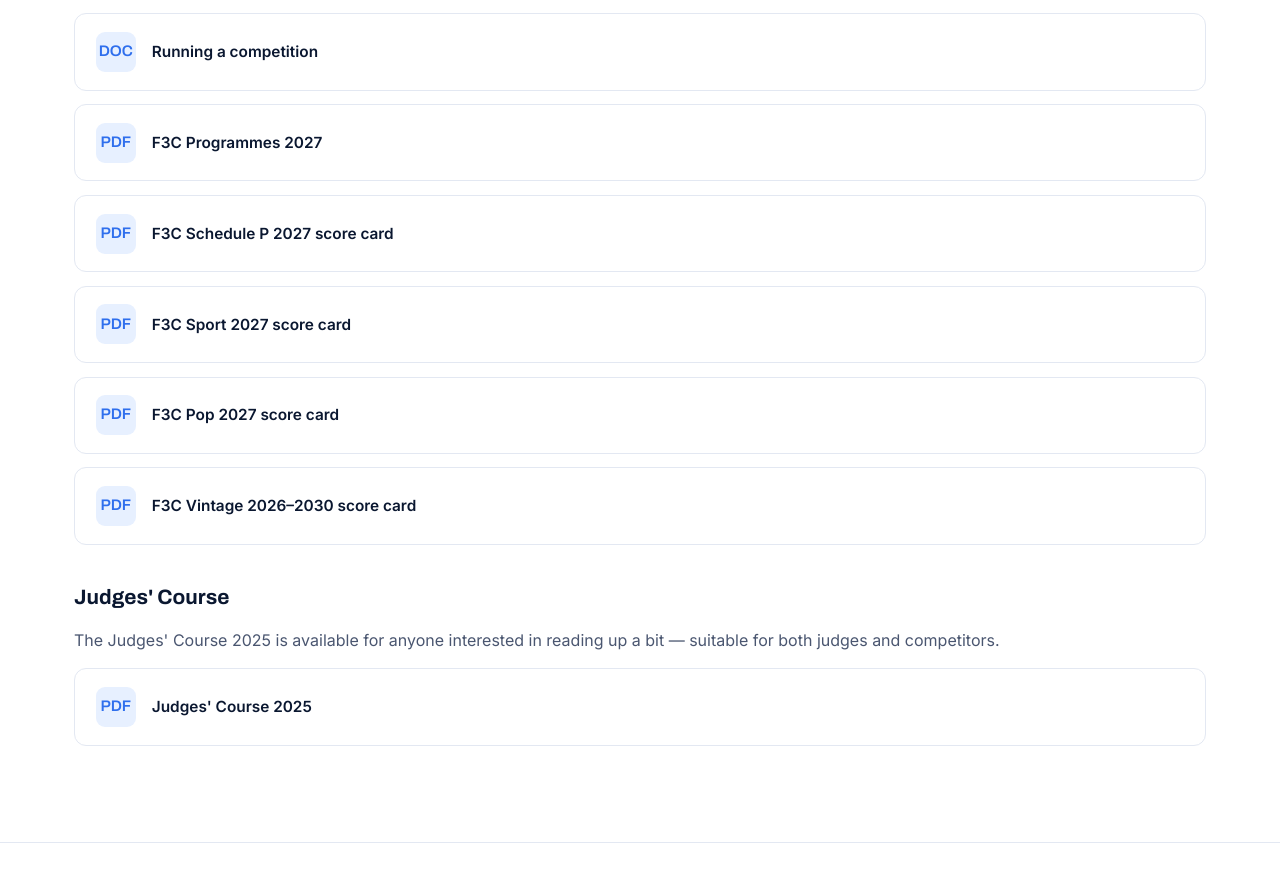
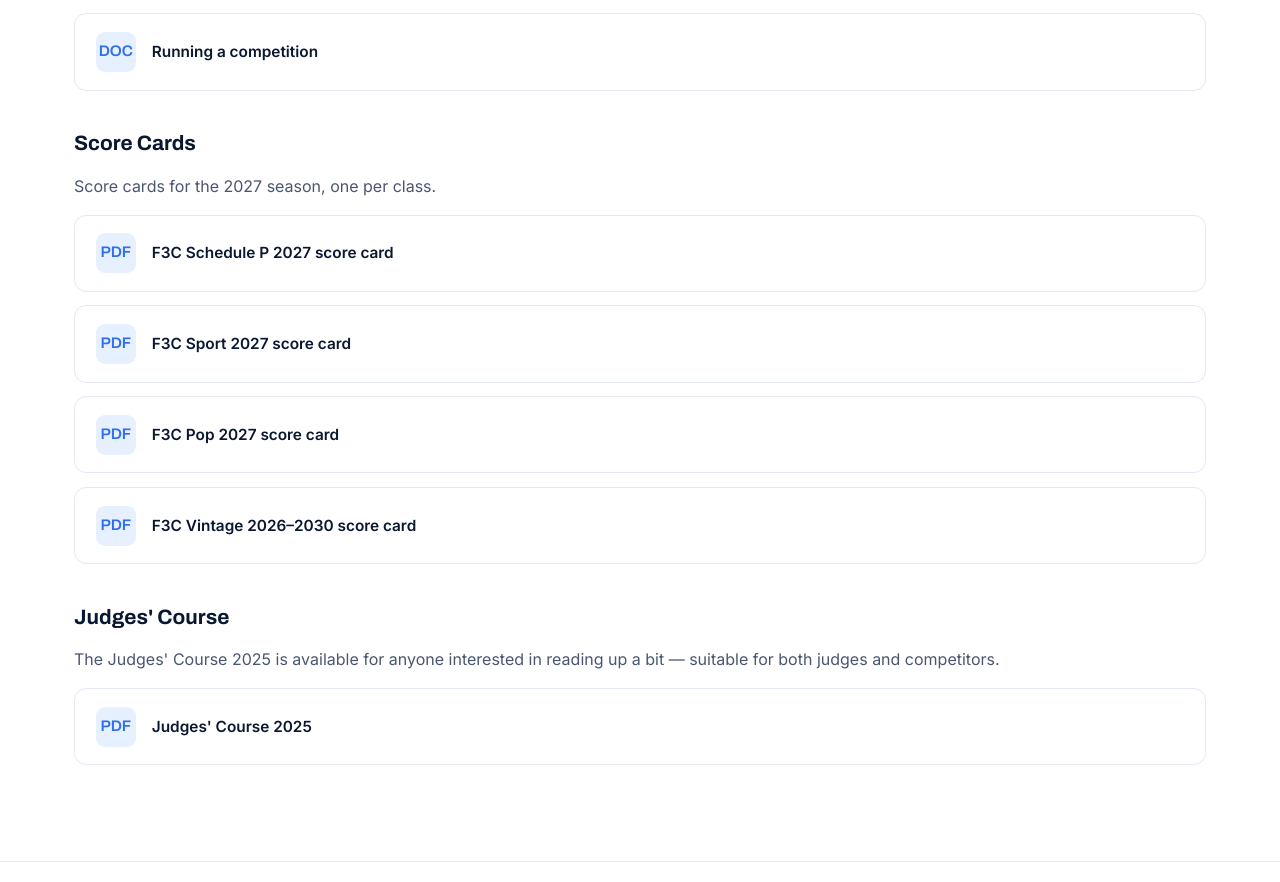
Before and after one commit to jalmhagen/f3c.se, a plain HTML site: page en/regler.html in a window 1280 px wide. Shown: the part 1285-2167 px from the top of the page. Drawn offline with Linux system fonts and the light colour scheme.

Commit message:
Remove F3C Programmes 2027 PDF and split score cards into their own Domarkort section
Co-Authored-By: Claude Sonnet 5 <noreply@anthropic.com>
Claude-Session: https://claude.ai/code/session_0177syizwHM6niUqoKtTCxPJ

```diff
--- a/en/regler.html
+++ b/en/regler.html
@@ -90,9 +90,11 @@
         <a class="doc-item" href="../img/media/2024-12/Genomfo%CC%88randet-av-en-ta%CC%88vling-i-F3C-och-F3N.-.docx" target="_blank" rel="noopener">
           <span class="doc-icon">DOC</span><span>Running a competition</span>
         </a>
-        <a class="doc-item" href="../img/media/Dokument/F3C%20Programmes%202027.pdf" target="_blank" rel="noopener">
-          <span class="doc-icon">PDF</span><span>F3C Programmes 2027</span>
-        </a>
+      </div>
+
+      <h2 class="events-year">Score Cards</h2>
+      <p>Score cards for the 2027 season, one per class.</p>
+      <div class="doc-list">
         <a class="doc-item" href="../img/media/Dokument/F3C%20Schedule%20P%202027%20score%20card.pdf" target="_blank" rel="noopener">
           <span class="doc-icon">PDF</span><span>F3C Schedule P 2027 score card</span>
         </a>
```
Also changed, not shown: regler.html (+5 -3 lines), 1 other file.
